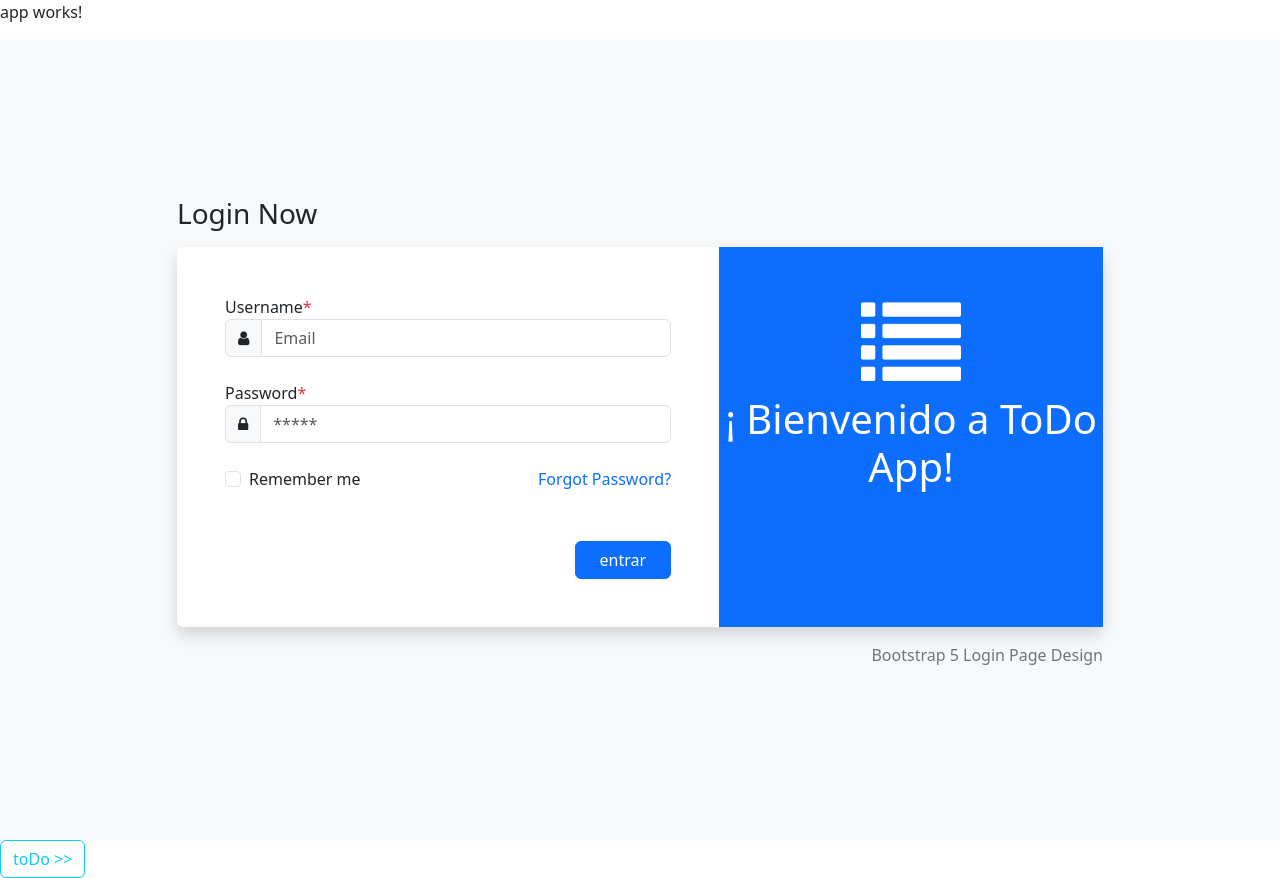
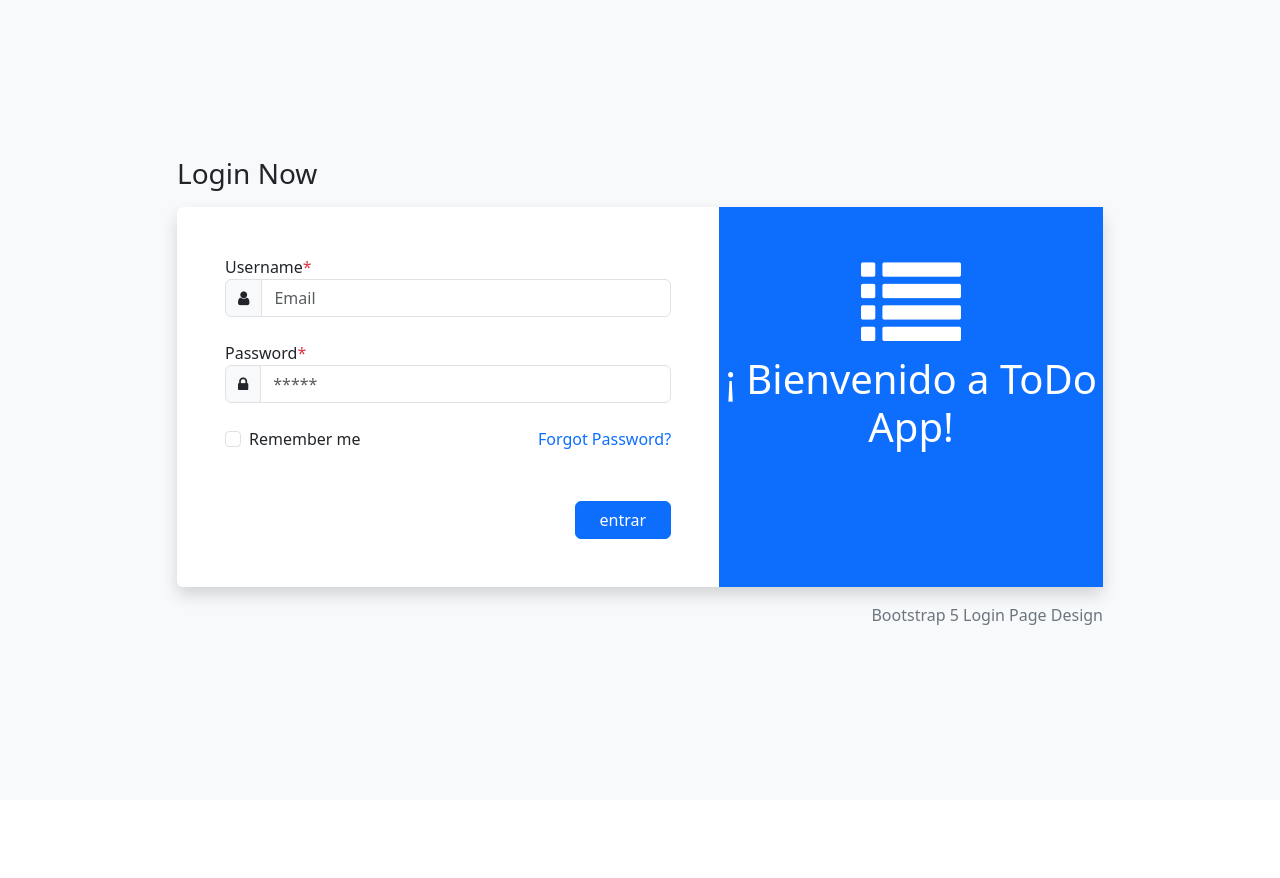
Before and after one commit to Alvaroo42/to-do-app, an Angular app: page /login in a window 1280 px wide. After the commit the page ends 800 px from the top, so only its background shows below. Built offline with nearby package versions, Linux system fonts and the light colour scheme.

Commit message:
Aplicación toDo App completada

```diff
--- a/src/app/app.html
+++ b/src/app/app.html
@@ -1,4 +1,3 @@
 <!-- Punto inicial de entrada a la aplicación -->
-<p>app works!</p>
 <!-- Insertamos aquí el enrutador a la página activa -->
 <router-outlet></router-outlet>
--- a/src/app/components/login/login.component.html
+++ b/src/app/components/login/login.component.html
@@ -54,4 +54,4 @@
 
 <!-- TODO ELIMINAR -->
 <!-- Incluímos un botón adicional para facilitar las pruebas entre pantallas -->
-<a routerLink="/home" routerLinkActive="active" class="btn btn-outline-info">toDo >></a>
+<!-- <a routerLink="/home" routerLinkActive="active" class="btn btn-outline-info">toDo >></a> -->
--- a/src/app/components/tasks/tasks.component.html
+++ b/src/app/components/tasks/tasks.component.html
@@ -43,4 +43,4 @@
 </div>
 <!-- TODO: ELIMINAR -->
 <!-- Incluímos un botón adicional para facilitar las pruebas entre pantallas -->
-<a routerLink="/login" routerLinkActive="active" class="btn btn-outline-warning">Login >></a>
+<!-- <a routerLink="/login" routerLinkActive="active" class="btn btn-outline-info">Login >></a>-->
```
Also changed, not shown: 1 other file (tests, documents, lock files or other folders).
